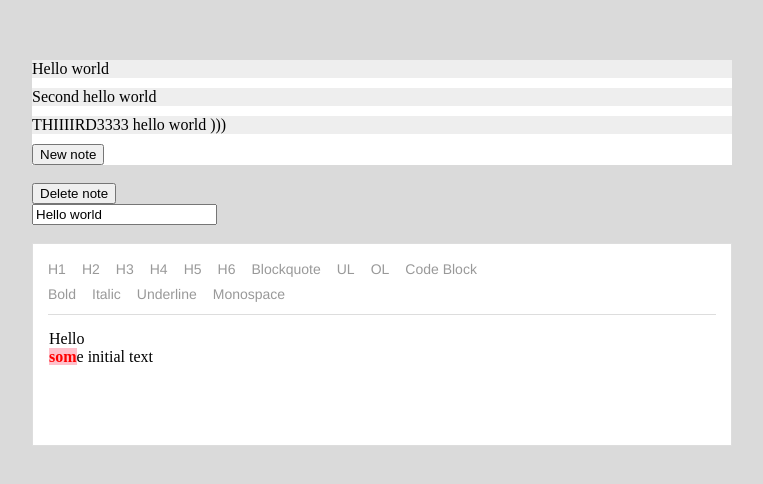
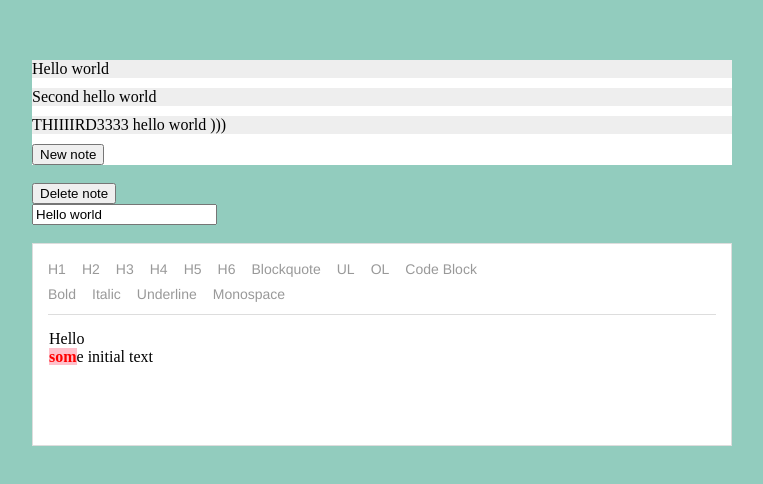
Before and after one commit to ba1uev/rich, a React app: page / in a window 1280 px wide. Shown: the top 484 px of the page, without its empty margins (258-1021 px from the left). Built offline with nearby package versions, Linux system fonts and the light colour scheme.

Commit message:
fix note deleting

```diff
--- a/index.html
+++ b/index.html
@@ -4,7 +4,6 @@
     <meta charset="utf-8">
     <title>NOTES</title>
     <link rel="icon" type="image/png" href="http://vivo360inc.com/wp-content/uploads/2014/11/favicon.png" />
-    <link rel="stylesheet" href="style.css" media="screen">
     <link rel="stylesheet" href="Draft.css" media="screen">
     <link rel="stylesheet" href="RichEditor.css" media="screen">
   </head>
--- a/src/App.js
+++ b/src/App.js
@@ -100,12 +100,12 @@ export default class App extends Component {
       });
       notesMap.splice(removeNoteIndex, 1);
       let {list} = this.state;
-      let removeIndex = list.indexOf(id);
-      if (removeIndex != -1) {
-        list.splice(removeIndex, 1);
-      } else {
-        console.error('Delete note ERROR: Note index not found.')
-      }
+      // let removeIndex = list.indexOf(id);
+      let removeIndex;
+      list.forEach((listId, index) => {
+        if (listId == id) removeIndex = index;
+      })
+      list.splice(removeIndex, 1);
       let nextId = Math.max(...list);
       LS.set('list', list, 'array');
       LS.set('id', nextId, 'number');
--- a/src/styles/index.scss
+++ b/src/styles/index.scss
@@ -1,5 +1,14 @@
-$bg: #dadada;
+$bg: #92ccbe;
 
 body {
   background: $bg;
 }
+
+.content {
+  width: 700px;
+  margin: 60px auto;
+}
+
+.list-item {
+  min-height: 14px;
+}
--- a/style.css
+++ /dev/null
@@ -1,12 +0,0 @@
-/*body {
-  background: #b8b8b8;
-}*/
-
-.content {
-  width: 700px;
-  margin: 60px auto;
-}
-
-.list-item {
-  min-height: 14px;
-}
```
